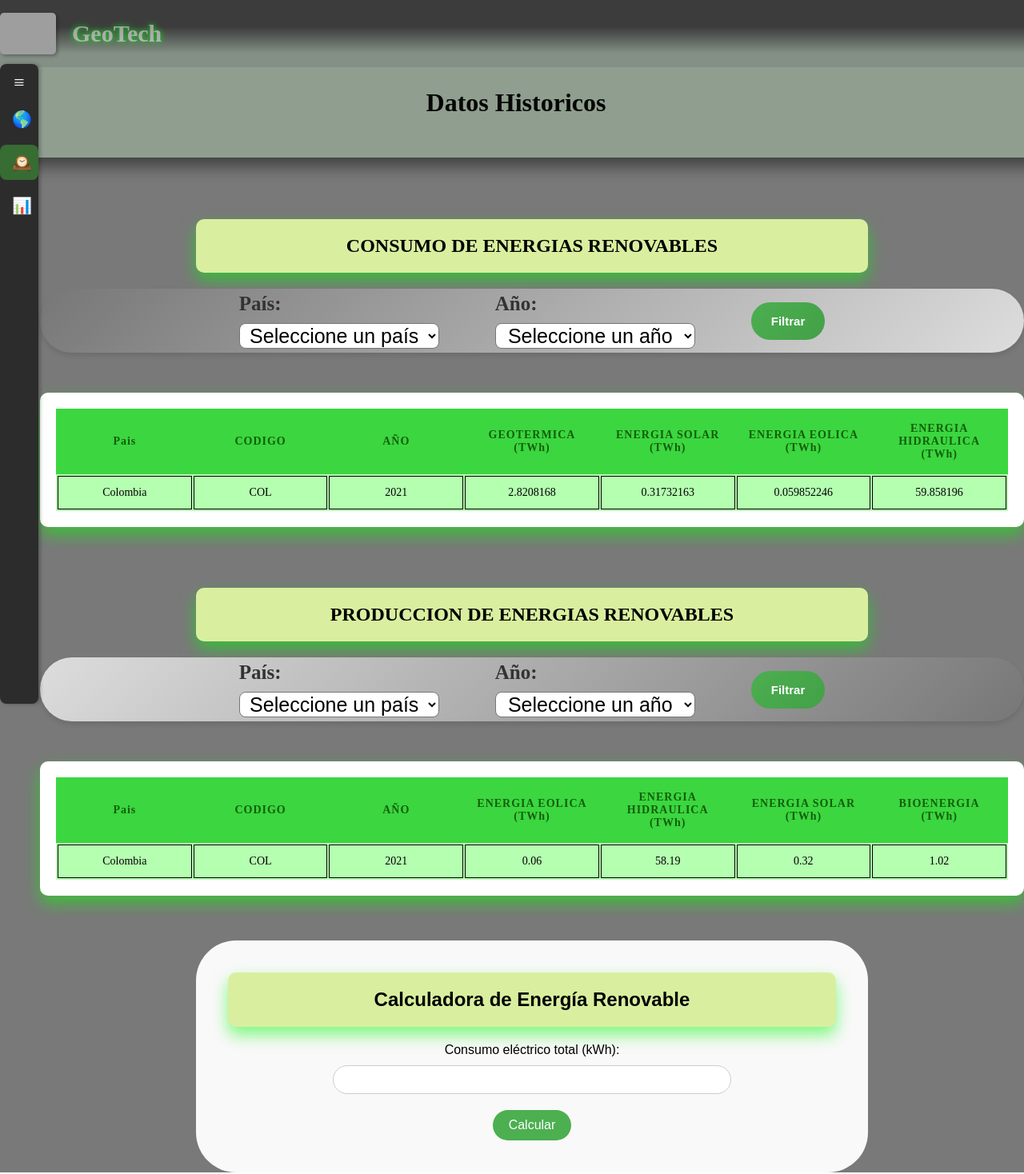
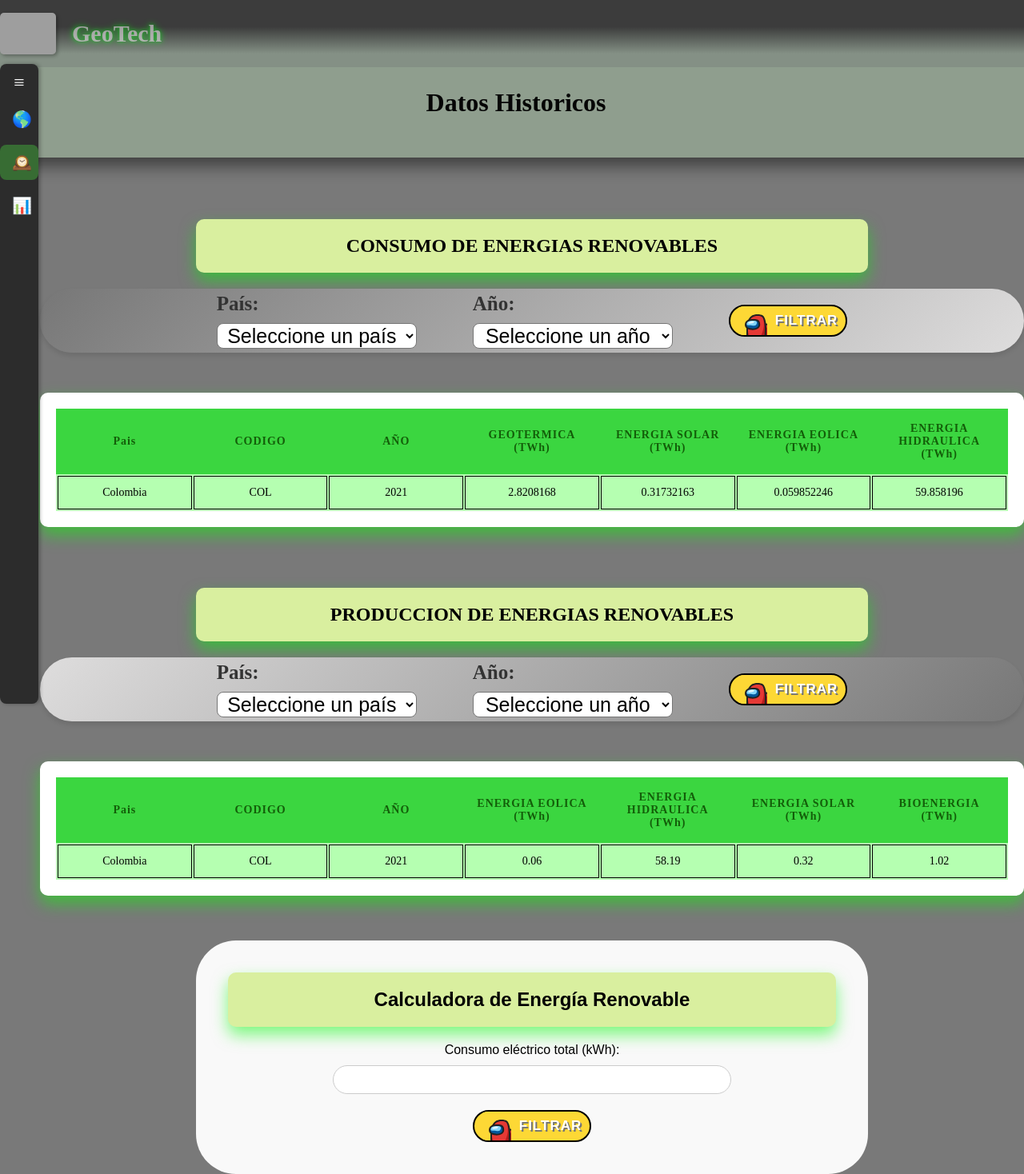
Before and after one commit to Bocchi26/ProyectoFinal, a React (Create React App) app: page /historia in a window 1280 px wide. Shown: the top 1468 px of the page at 80% size. Built offline with nearby package versions, Linux system fonts and the light colour scheme; grey boxes are pictures that could not be loaded.

Commit message:
terminado

```diff
--- a/src/components/Home/inicio.css
+++ b/src/components/Home/inicio.css
@@ -67,7 +67,15 @@
   margin-bottom: 40px;
 
 }
-
+#SubTitulo2{
+  font-family: 'Times New Roman', Times, serif;
+  text-align:justify;
+  color: black;
+  text-shadow: 5px 5px 4px rgba(0, 0, 0, 0.5);  /*Se le pone sombra gris al texto*/
+  font-size: 30px;
+  margin-left: 400px;
+  margin-bottom: 40px;
+}
 #segundoTexto{
   text-align: justify;
   margin-top: 90px;
--- a/src/components/logicaCSV/filtroCalculadora.js
+++ b/src/components/logicaCSV/filtroCalculadora.js
@@ -94,8 +94,49 @@
           value={consumoUsuario}
           onChange={(e) => setConsumoUsuario(e.target.value)}
         />
-        <button className="calcular-btn" onClick={calcularPorcentajes}>
-          Calcular
+        <button onClick={calcularPorcentajes}>
+                        <svg
+                    xmlns="http://www.w3.org/2000/svg"
+                    viewBox="0 0 36 36"
+                    width="36px"
+                    height="36px"
+                  >
+                    <rect width="36" height="36" x="0" y="0" fill="#fdd835"></rect>
+                    <path
+                      fill="#e53935"
+                      d="M38.67,42H11.52C11.27,40.62,11,38.57,11,36c0-5,0-11,0-11s1.44-7.39,3.22-9.59 c1.67-2.06,2.76-3.48,6.78-4.41c3-0.7,7.13-0.23,9,1c2.15,1.42,3.37,6.67,3.81,11.29c1.49-0.3,5.21,0.2,5.5,1.28 C40.89,30.29,39.48,38.31,38.67,42z"
+                    ></path>
+                    <path
+                      fill="#b71c1c"
+                      d="M39.02,42H11.99c-0.22-2.67-0.48-7.05-0.49-12.72c0.83,4.18,1.63,9.59,6.98,9.79 c3.48,0.12,8.27,0.55,9.83-2.45c1.57-3,3.72-8.95,3.51-15.62c-0.19-5.84-1.75-8.2-2.13-8.7c0.59,0.66,3.74,4.49,4.01,11.7 c0.03,0.83,0.06,1.72,0.08,2.66c4.21-0.15,5.93,1.5,6.07,2.35C40.68,33.85,39.8,38.9,39.02,42z"
+                    ></path>
+                    <path
+                      fill="#212121"
+                      d="M35,27.17c0,3.67-0.28,11.2-0.42,14.83h-2C32.72,38.42,33,30.83,33,27.17 c0-5.54-1.46-12.65-3.55-14.02c-1.65-1.08-5.49-1.48-8.23-0.85c-3.62,0.83-4.57,1.99-6.14,3.92L15,16.32 c-1.31,1.6-2.59,6.92-3,8.96v10.8c0,2.58,0.28,4.61,0.54,5.92H10.5c-0.25-1.41-0.5-3.42-0.5-5.92l0.02-11.09 c0.15-0.77,1.55-7.63,3.43-9.94l0.08-0.09c1.65-2.03,2.96-3.63,7.25-4.61c3.28-0.76,7.67-0.25,9.77,1.13 C33.79,13.6,35,22.23,35,27.17z"
+                    ></path>
+                    <path
+                      fill="#01579b"
+                      d="M17.165,17.283c5.217-0.055,9.391,0.283,9,6.011c-0.391,5.728-8.478,5.533-9.391,5.337 c-0.913-0.196-7.826-0.043-7.696-5.337C9.209,18,13.645,17.32,17.165,17.283z"
+                    ></path>
+                    <path
+                      fill="#212121"
+                      d="M40.739,37.38c-0.28,1.99-0.69,3.53-1.22,4.62h-2.43c0.25-0.19,1.13-1.11,1.67-4.9 c0.57-4-0.23-11.79-0.93-12.78c-0.4-0.4-2.63-0.8-4.37-0.89l0.1-1.99c1.04,0.05,4.53,0.31,5.71,1.49 C40.689,24.36,41.289,33.53,40.739,37.38z"
+                    ></path>
+                    <path
+                      fill="#81d4fa"
+                      d="M10.154,20.201c0.261,2.059-0.196,3.351,2.543,3.546s8.076,1.022,9.402-0.554 c1.326-1.576,1.75-4.365-0.891-5.267C19.336,17.287,12.959,16.251,10.154,20.201z"
+                    ></path>
+                    <path
+                      fill="#212121"
+                      d="M17.615,29.677c-0.502,0-0.873-0.03-1.052-0.069c-0.086-0.019-0.236-0.035-0.434-0.06 c-5.344-0.679-8.053-2.784-8.052-6.255c0.001-2.698,1.17-7.238,8.986-7.32l0.181-0.002c3.444-0.038,6.414-0.068,8.272,1.818 c1.173,1.191,1.712,3,1.647,5.53c-0.044,1.688-0.785,3.147-2.144,4.217C22.785,29.296,19.388,29.677,17.615,29.677z M17.086,17.973 c-7.006,0.074-7.008,4.023-7.008,5.321c-0.001,3.109,3.598,3.926,6.305,4.27c0.273,0.035,0.48,0.063,0.601,0.089 c0.563,0.101,4.68,0.035,6.855-1.732c0.865-0.702,1.299-1.57,1.326-2.653c0.051-1.958-0.301-3.291-1.073-4.075 c-1.262-1.281-3.834-1.255-6.825-1.222L17.086,17.973z"
+                    ></path>
+                    <path
+                      fill="#e1f5fe"
+                      d="M15.078,19.043c1.957-0.326,5.122-0.529,4.435,1.304c-0.489,1.304-7.185,2.185-7.185,0.652 C12.328,19.467,15.078,19.043,15.078,19.043z"
+                    ></path>
+                  </svg>
+                  <span class="now">Yaaa!</span>
+                  <span class="play">Filtrar</span>
         </button>
       </div>
       {resultados && (
--- a/src/components/logicaCSV/tablasCSV.css
+++ b/src/components/logicaCSV/tablasCSV.css
@@ -172,20 +172,64 @@
 }
 
 
-.calcular-btn {
-  padding: 10px 20px;
-  background-color: #4CAF50;
+button {
+  display: flex;
+  align-items: center;
+  justify-content: center;
+  gap: 10px;
+  padding: 0 10px;
   color: white;
-  border: none;
-  border-radius: 100px;
+  text-shadow: 2px 2px rgb(116, 116, 116);
+  text-transform: uppercase;
   cursor: pointer;
-  font-size: 16px;
+  border: solid 2px black;
+  letter-spacing: 1px;
+  font-weight: 600;
+  font-size: 17px;
+  background-color: hsl(49deg 98% 60%);
+  border-radius: 50px;
+  position: relative;
+  overflow: hidden;
+  transition: all 0.5s ease;
 }
 
-.calcular-btn:hover {
-  background-color: #116f16;
-  transition: background-color 0.5s;
+button:active {
+  transform: scale(0.9);
+  transition: all 100ms ease;
 }
+
+button svg {
+  transition: all 0.5s ease;
+  z-index: 2;
+}
+
+.play {
+  transition: all 0.5s ease;
+  transition-delay: 300ms;
+}
+
+button:hover svg {
+  transform: scale(3) translate(50%);
+}
+
+.now {
+  position: absolute;
+  left: 0;
+  transform: translateX(-100%);
+  transition: all 0.5s ease;
+  z-index: 2;
+}
+
+button:hover .now {
+  transform: translateX(10px);
+  transition-delay: 300ms;
+}
+
+button:hover .play {
+  transform: translateX(200%);
+  transition-delay: 300ms;
+}
+
 
 
 .tabla-resultados {
@@ -276,26 +320,3 @@
   box-shadow: 0 0 8px rgba(76, 175, 80, 0.4);
   outline: none;
 }
-
-/* Botón de filtro */
-.btn-filtrar {
-  padding: 15px 25px;
-  font-size: 15px;
-  font-weight: bold;
-  color: white;
-  background: linear-gradient(135deg, #4caf50, #43a047);
-  border: none;
-  border-radius: 50px;
-  cursor: pointer;
-  transition: background 0.3s, transform 0.2s;
-}
-
-.btn-filtrar:hover {
-  background: linear-gradient(135deg, #43a047, #388e3c);
-  transform: scale(1.05);
-}
-
-.btn-filtrar:active {
-  background: linear-gradient(135deg, #388e3c, #2e7d32);
-  transform: scale(1);
-}
--- a/src/components/logicaCSV/tabularConsumoCSV.js
+++ b/src/components/logicaCSV/tabularConsumoCSV.js
@@ -120,9 +120,49 @@
   </div>
   <button
     onClick={() => setFiltrosAplicados({ ...filtros })}
-    className="btn-filtrar"
   >
-    Filtrar
+          <svg
+    xmlns="http://www.w3.org/2000/svg"
+    viewBox="0 0 36 36"
+    width="36px"
+    height="36px"
+  >
+    <rect width="36" height="36" x="0" y="0" fill="#fdd835"></rect>
+    <path
+      fill="#e53935"
+      d="M38.67,42H11.52C11.27,40.62,11,38.57,11,36c0-5,0-11,0-11s1.44-7.39,3.22-9.59 c1.67-2.06,2.76-3.48,6.78-4.41c3-0.7,7.13-0.23,9,1c2.15,1.42,3.37,6.67,3.81,11.29c1.49-0.3,5.21,0.2,5.5,1.28 C40.89,30.29,39.48,38.31,38.67,42z"
+    ></path>
+    <path
+      fill="#b71c1c"
+      d="M39.02,42H11.99c-0.22-2.67-0.48-7.05-0.49-12.72c0.83,4.18,1.63,9.59,6.98,9.79 c3.48,0.12,8.27,0.55,9.83-2.45c1.57-3,3.72-8.95,3.51-15.62c-0.19-5.84-1.75-8.2-2.13-8.7c0.59,0.66,3.74,4.49,4.01,11.7 c0.03,0.83,0.06,1.72,0.08,2.66c4.21-0.15,5.93,1.5,6.07,2.35C40.68,33.85,39.8,38.9,39.02,42z"
+    ></path>
+    <path
+      fill="#212121"
+      d="M35,27.17c0,3.67-0.28,11.2-0.42,14.83h-2C32.72,38.42,33,30.83,33,27.17 c0-5.54-1.46-12.65-3.55-14.02c-1.65-1.08-5.49-1.48-8.23-0.85c-3.62,0.83-4.57,1.99-6.14,3.92L15,16.32 c-1.31,1.6-2.59,6.92-3,8.96v10.8c0,2.58,0.28,4.61,0.54,5.92H10.5c-0.25-1.41-0.5-3.42-0.5-5.92l0.02-11.09 c0.15-0.77,1.55-7.63,3.43-9.94l0.08-0.09c1.65-2.03,2.96-3.63,7.25-4.61c3.28-0.76,7.67-0.25,9.77,1.13 C33.79,13.6,35,22.23,35,27.17z"
+    ></path>
+    <path
+      fill="#01579b"
+      d="M17.165,17.283c5.217-0.055,9.391,0.283,9,6.011c-0.391,5.728-8.478,5.533-9.391,5.337 c-0.913-0.196-7.826-0.043-7.696-5.337C9.209,18,13.645,17.32,17.165,17.283z"
+    ></path>
+    <path
+      fill="#212121"
+      d="M40.739,37.38c-0.28,1.99-0.69,3.53-1.22,4.62h-2.43c0.25-0.19,1.13-1.11,1.67-4.9 c0.57-4-0.23-11.79-0.93-12.78c-0.4-0.4-2.63-0.8-4.37-0.89l0.1-1.99c1.04,0.05,4.53,0.31,5.71,1.49 C40.689,24.36,41.289,33.53,40.739,37.38z"
+    ></path>
+    <path
+      fill="#81d4fa"
+      d="M10.154,20.201c0.261,2.059-0.196,3.351,2.543,3.546s8.076,1.022,9.402-0.554 c1.326-1.576,1.75-4.365-0.891-5.267C19.336,17.287,12.959,16.251,10.154,20.201z"
+    ></path>
+    <path
+      fill="#212121"
+      d="M17.615,29.677c-0.502,0-0.873-0.03-1.052-0.069c-0.086-0.019-0.236-0.035-0.434-0.06 c-5.344-0.679-8.053-2.784-8.052-6.255c0.001-2.698,1.17-7.238,8.986-7.32l0.181-0.002c3.444-0.038,6.414-0.068,8.272,1.818 c1.173,1.191,1.712,3,1.647,5.53c-0.044,1.688-0.785,3.147-2.144,4.217C22.785,29.296,19.388,29.677,17.615,29.677z M17.086,17.973 c-7.006,0.074-7.008,4.023-7.008,5.321c-0.001,3.109,3.598,3.926,6.305,4.27c0.273,0.035,0.48,0.063,0.601,0.089 c0.563,0.101,4.68,0.035,6.855-1.732c0.865-0.702,1.299-1.57,1.326-2.653c0.051-1.958-0.301-3.291-1.073-4.075 c-1.262-1.281-3.834-1.255-6.825-1.222L17.086,17.973z"
+    ></path>
+    <path
+      fill="#e1f5fe"
+      d="M15.078,19.043c1.957-0.326,5.122-0.529,4.435,1.304c-0.489,1.304-7.185,2.185-7.185,0.652 C12.328,19.467,15.078,19.043,15.078,19.043z"
+    ></path>
+  </svg>
+  <span class="now">Yaaa!</span>
+  <span class="play">Filtrar</span>
   </button>
 </div>
 
--- a/src/components/logicaCSV/tabularProduccionCSV.js
+++ b/src/components/logicaCSV/tabularProduccionCSV.js
@@ -117,9 +117,50 @@
   </div>
   <button
     onClick={() => setFiltrosAplicados({ ...filtros })}
-    className="btn-filtrar"
+
   >
-    Filtrar
+            <svg
+    xmlns="http://www.w3.org/2000/svg"
+    viewBox="0 0 36 36"
+    width="36px"
+    height="36px"
+  >
+    <rect width="36" height="36" x="0" y="0" fill="#fdd835"></rect>
+    <path
+      fill="#e53935"
+      d="M38.67,42H11.52C11.27,40.62,11,38.57,11,36c0-5,0-11,0-11s1.44-7.39,3.22-9.59 c1.67-2.06,2.76-3.48,6.78-4.41c3-0.7,7.13-0.23,9,1c2.15,1.42,3.37,6.67,3.81,11.29c1.49-0.3,5.21,0.2,5.5,1.28 C40.89,30.29,39.48,38.31,38.67,42z"
+    ></path>
+    <path
+      fill="#b71c1c"
+      d="M39.02,42H11.99c-0.22-2.67-0.48-7.05-0.49-12.72c0.83,4.18,1.63,9.59,6.98,9.79 c3.48,0.12,8.27,0.55,9.83-2.45c1.57-3,3.72-8.95,3.51-15.62c-0.19-5.84-1.75-8.2-2.13-8.7c0.59,0.66,3.74,4.49,4.01,11.7 c0.03,0.83,0.06,1.72,0.08,2.66c4.21-0.15,5.93,1.5,6.07,2.35C40.68,33.85,39.8,38.9,39.02,42z"
+    ></path>
+    <path
+      fill="#212121"
+      d="M35,27.17c0,3.67-0.28,11.2-0.42,14.83h-2C32.72,38.42,33,30.83,33,27.17 c0-5.54-1.46-12.65-3.55-14.02c-1.65-1.08-5.49-1.48-8.23-0.85c-3.62,0.83-4.57,1.99-6.14,3.92L15,16.32 c-1.31,1.6-2.59,6.92-3,8.96v10.8c0,2.58,0.28,4.61,0.54,5.92H10.5c-0.25-1.41-0.5-3.42-0.5-5.92l0.02-11.09 c0.15-0.77,1.55-7.63,3.43-9.94l0.08-0.09c1.65-2.03,2.96-3.63,7.25-4.61c3.28-0.76,7.67-0.25,9.77,1.13 C33.79,13.6,35,22.23,35,27.17z"
+    ></path>
+    <path
+      fill="#01579b"
+      d="M17.165,17.283c5.217-0.055,9.391,0.283,9,6.011c-0.391,5.728-8.478,5.533-9.391,5.337 c-0.913-0.196-7.826-0.043-7.696-5.337C9.209,18,13.645,17.32,17.165,17.283z"
+    ></path>
+    <path
+      fill="#212121"
+      d="M40.739,37.38c-0.28,1.99-0.69,3.53-1.22,4.62h-2.43c0.25-0.19,1.13-1.11,1.67-4.9 c0.57-4-0.23-11.79-0.93-12.78c-0.4-0.4-2.63-0.8-4.37-0.89l0.1-1.99c1.04,0.05,4.53,0.31,5.71,1.49 C40.689,24.36,41.289,33.53,40.739,37.38z"
+    ></path>
+    <path
+      fill="#81d4fa"
+      d="M10.154,20.201c0.261,2.059-0.196,3.351,2.543,3.546s8.076,1.022,9.402-0.554 c1.326-1.576,1.75-4.365-0.891-5.267C19.336,17.287,12.959,16.251,10.154,20.201z"
+    ></path>
+    <path
+      fill="#212121"
+      d="M17.615,29.677c-0.502,0-0.873-0.03-1.052-0.069c-0.086-0.019-0.236-0.035-0.434-0.06 c-5.344-0.679-8.053-2.784-8.052-6.255c0.001-2.698,1.17-7.238,8.986-7.32l0.181-0.002c3.444-0.038,6.414-0.068,8.272,1.818 c1.173,1.191,1.712,3,1.647,5.53c-0.044,1.688-0.785,3.147-2.144,4.217C22.785,29.296,19.388,29.677,17.615,29.677z M17.086,17.973 c-7.006,0.074-7.008,4.023-7.008,5.321c-0.001,3.109,3.598,3.926,6.305,4.27c0.273,0.035,0.48,0.063,0.601,0.089 c0.563,0.101,4.68,0.035,6.855-1.732c0.865-0.702,1.299-1.57,1.326-2.653c0.051-1.958-0.301-3.291-1.073-4.075 c-1.262-1.281-3.834-1.255-6.825-1.222L17.086,17.973z"
+    ></path>
+    <path
+      fill="#e1f5fe"
+      d="M15.078,19.043c1.957-0.326,5.122-0.529,4.435,1.304c-0.489,1.304-7.185,2.185-7.185,0.652 C12.328,19.467,15.078,19.043,15.078,19.043z"
+    ></path>
+  </svg>
+  <span class="now">Yaaa!</span>
+  <span class="play">Filtrar</span>
   </button>
 </div>
 
```
